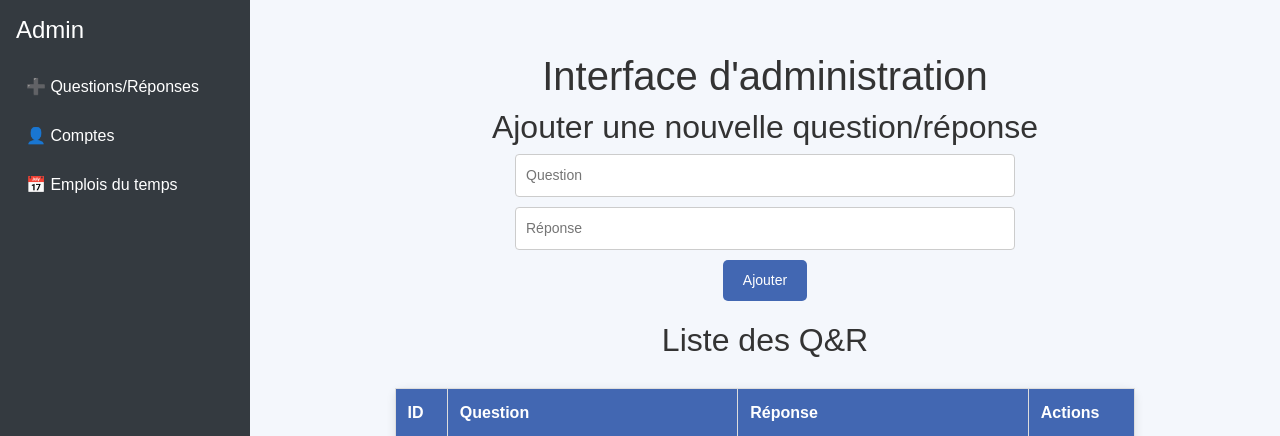
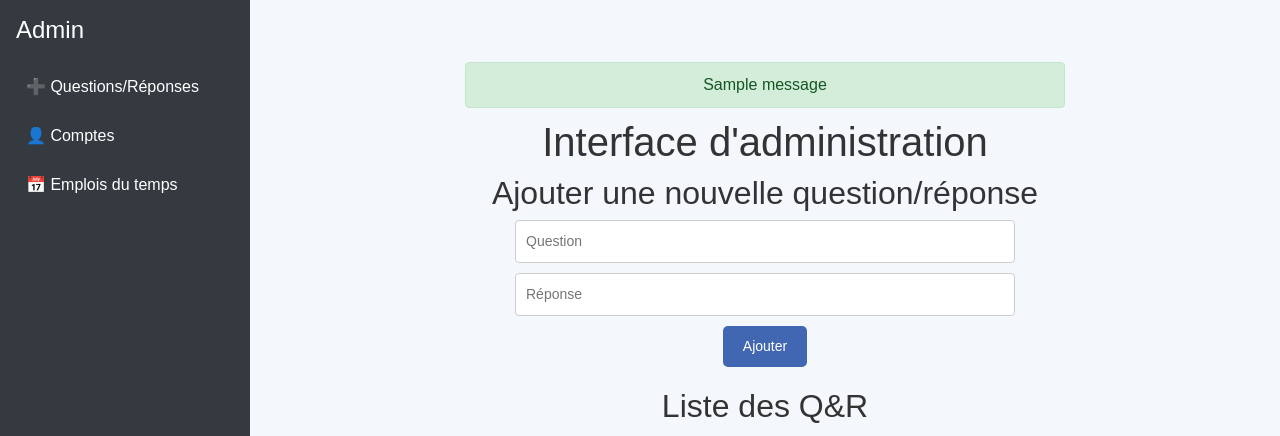
Before and after one commit to WalboyTheKing/ChatBot, a Flask app: page /admin/questions in a window 1280 px wide. Shown: the top 436 px of the page. Run offline with Flask 3, Linux system fonts and the light colour scheme; the visitor is signed in with stand-in values (Sample User, id 1); one stand-in notice (Sample message) is shown.

Commit message:
admin_questions.html

```diff
--- a/templates/admin_questions.html
+++ b/templates/admin_questions.html
@@ -110,14 +110,45 @@
         .form-group button {
             align-self: center;
         }
+
+        /* Styles pour les messages flash */
+        .alert {
+            padding: 10px;
+            margin: 10px 0;
+            border-radius: 4px;
+            text-align: center;
+            width: 80%;
+            max-width: 600px;
+        }
+
+        .alert-success {
+            background-color: #d4edda;
+            color: #155724;
+            border: 1px solid #c3e6cb;
+        }
+
+        .alert-danger {
+            background-color: #f8d7da;
+            color: #721c24;
+            border: 1px solid #f5c6cb;
+        }
     </style>
 </head>
 <body>
     <div class="container">
+        <!-- Affichage des messages flash -->
+        {% with messages = get_flashed_messages(with_categories=true) %}
+          {% if messages %}
+            {% for category, message in messages %}
+              <div class="alert alert-{{ category }}">{{ message }}</div>
+            {% endfor %}
+          {% endif %}
+        {% endwith %}
+
         <h1>Interface d'administration</h1>
 
         <h2>Ajouter une nouvelle question/réponse</h2>
-        <form action="/ajouter" method="post" class="form-group">
+        <form action="{{ url_for('ajouter') }}" method="post" class="form-group">
             <input type="text" name="question" placeholder="Question" required>
             <input type="text" name="reponse" placeholder="Réponse" required>
             <button type="submit">Ajouter</button>
@@ -133,14 +164,14 @@
             </tr>
             {% for item in donnees %}
             <tr>
-                <form class="inline" action="/modifier/{{ item.id }}" method="post">
+                <form class="inline" action="{{ url_for('modifier', id=item.id) }}" method="post">
                     <td>{{ item.id }}</td>
                     <td><input type="text" name="question" value="{{ item.question }}" required></td>
                     <td><input type="text" name="reponse" value="{{ item.reponse }}" required></td>
                     <td class="actions">
                         <button type="submit" title="Modifier">💾</button>
                     </form>
-                    <form class="inline" action="/supprimer/{{ item.id }}" method="get">
+                    <form class="inline" action="{{ url_for('supprimer', id=item.id) }}" method="get">
                         <button type="submit" class="delete" onclick="return confirm('Supprimer cette entrée ?')" title="Supprimer">🗑️</button>
                     </form>
                     </td>
```
